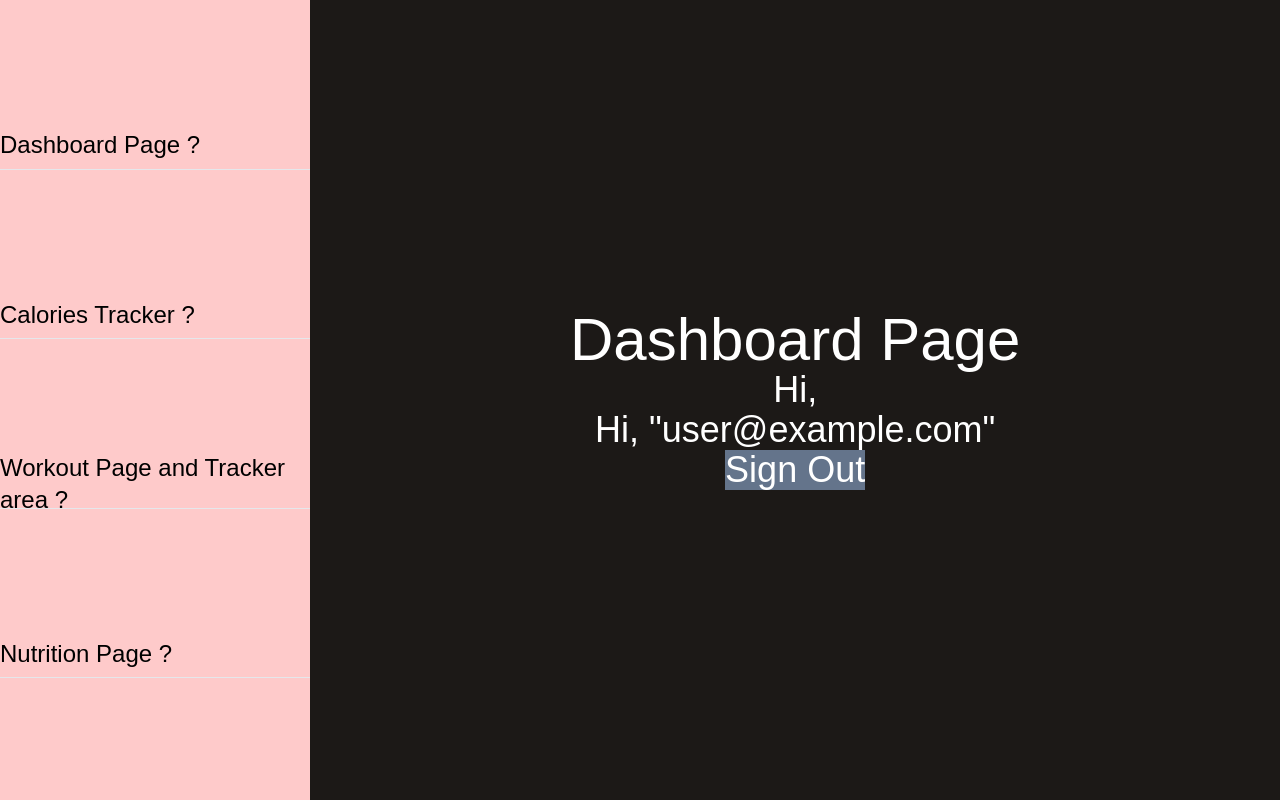
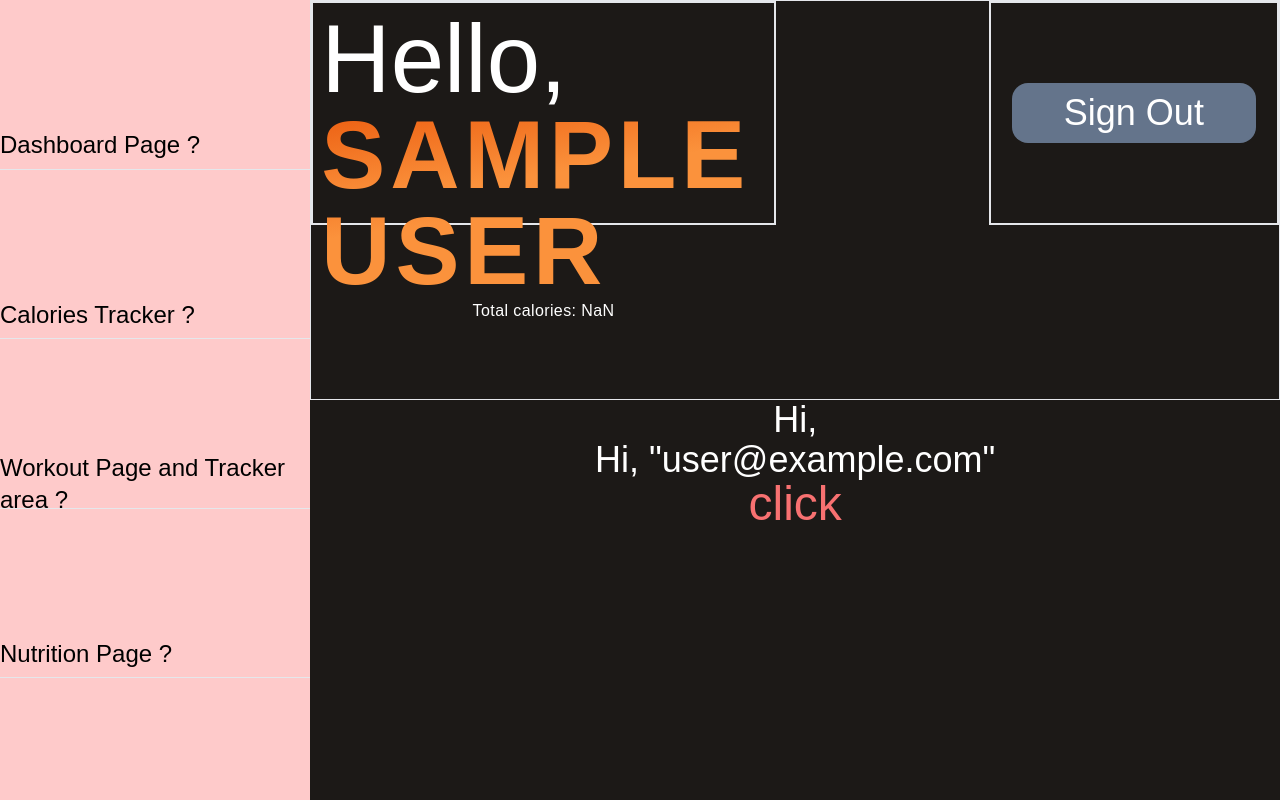
Before and after one commit to ajv55/health, a Next.js app: page /dashboard in a window 1280 px wide. Built offline with nearby package versions, Linux system fonts and the light colour scheme; no server answers; sample sign-in values are in the browser's storage; a web font is replaced by a local one.

Commit message:
update the api route to register in

```diff
--- a/app/(site)/reg/page.tsx
+++ b/app/(site)/reg/page.tsx
@@ -4,14 +4,13 @@ import axios from "axios";
 import {toast} from "react-hot-toast";
 import { useRouter } from "next/navigation";
 import BottomTilt from "@/app/components/bottomTilt";
-import {motion} from 'framer-motion'
-import { IoIosInformationCircleOutline } from "react-icons/io";
 import WeightInput from "@/app/components/input";
 import HeightInput from "@/app/components/heightInput";
+import {useSession} from 'next-auth/react'
+
 
 export default function Page() {
-
-    const [isTrue, setIsTrue] = useState<boolean>(false)
+    const { data: session, status} = useSession()
 
     const ref = useRef<HTMLFormElement>(null);
     const router = useRouter();
@@ -26,15 +25,15 @@ export default function Page() {
         gender: ''
 })
 
+
     const handleSubmit = async (e: any) => {
         e.preventDefault();
         ref.current?.reset()
-        console.log('this is where i need to fetch the route handler to register someone to the monogdb database')
+        console.log('this is where i should be calling this function only after someone has succesfully logged in, this function will calculate there calories and update it on the database')
         axios.post('/api/register', data).then(() => toast.success('User has been registered successfully!!!!')).then(() => router.push('/login')).catch(() => toast.error('something went wrong!!'))
 
     }
-
-    console.log(data.gender)
+    console.log(data)
 
   return (
     <div style={{backgroundImage: 'linear-gradient(to left, rgba(0,0,0,0.3), rgba(0,0,0,0.3)), url("/registerpage.jpg")'}} className='w-full relative  h-screen bg-cover bg-center flex flex-col justify-center items-center gap-16'>
@@ -58,7 +57,8 @@ export default function Page() {
 
            <div className=" w-[15%] h-[75px] flex flex-col justify-center gap-2 items-start">
                <label className="text-white text-xl font-bold tracking-wider" htmlFor="gender">Gender</label>
-               <select value={data.gender} onChange={(e) => setData({...data, gender: e.target.value})} className="w-full px-2.5 py-2 rounded-2xl outline-none text-xl" name="" id="gender">
+               <select  value={data.gender} onChange={(e) => setData({...data, gender: e.target.value})} className="w-full px-2.5 py-2 rounded-2xl outline-none text-xl" name="" id="gender">
+                   <option disabled value="">Choose an gender</option>
                     <option value="Male">Male</option>
                     <option value="Female">Female</option>
                 </select>
--- a/app/api/register/route.ts
+++ b/app/api/register/route.ts
@@ -2,21 +2,17 @@ import bcrypt from 'bcrypt';
 import prisma from '@/app/libs/prismadb';
 import { NextRequest, NextResponse } from 'next/server';
 
-type calories = {
-    age: string,
-    weight: string,
-    height: string
-}
 
 
 export async function POST(req: NextRequest) {
     const body =  await req.json();
-    const {name, email, password, age, weightInKg, heightInInches} = body;
+    const {name, email, password, age, weightInKg, heightInInches, gender} = body;
 
-    console.log(name, email, password);
+    console.log(name, email, password, gender);
 
 
-    if(!name || !email || !password || !age || !weightInKg || !heightInInches) {
+
+    if(!name || !email || !password || !age || !weightInKg || !heightInInches || !gender) {
         return new NextResponse('Missing Fields', {status: 400})
     }
 
@@ -26,15 +22,14 @@ export async function POST(req: NextRequest) {
         }
     });
 
+
     if (exist) {
         throw new Error('Email already exists')
     }
 
-    const calculateCalories = ({age, height, weight}: calories) => {
+    const hashedPassword = await bcrypt.hash(password, 10);
 
-    }
 
-    const hashedPassword = await bcrypt.hash(password, 10);
 
     const user = await prisma.user.create({
         data: {
@@ -43,10 +38,13 @@ export async function POST(req: NextRequest) {
             hashedPassword,
             age,
             weightInKg,
-            heightInInches
+            heightInInches,
+            gender,
 
         }
     });
 
+
+
     return NextResponse.json(user)
 }
--- /dev/null
+++ b/app/api/updateCal/route.ts
@@ -0,0 +1,45 @@
+import prisma from "@/app/libs/prismadb";
+import { NextRequest, NextResponse } from "next/server";
+
+
+export async function POST(req: NextRequest) {
+    const body = await req.json();
+    const { email } = body;
+
+
+    const exist = await prisma.user.findUnique({
+        where: {
+            email: email
+        }
+    })
+
+    if (exist?.gender === 'Male') {
+        const calories = 88.362 + (4.799 * Number(exist.heightInInches)) + (13.397 * Number(exist.weightInKg)) - (5.677 * Number(exist.age))
+        await prisma.user.update({
+            where: {
+                email: email
+            },
+            data: {
+                calories: calories.toString()
+            }
+        })
+    }
+
+    if (exist?.gender === 'Female') {
+        const calories = 655 + (4.35 * Number(exist.weightInKg)) + (4.7 * Number(exist.heightInInches)) - (4.7 * Number(exist.age));
+        await prisma.user.update({
+            where: {
+                email: email
+            },
+            data: {
+                calories: calories.toString()
+            }
+        })
+    }
+
+
+
+
+    return NextResponse.json(exist)
+
+}
--- a/app/api/user/route.ts
+++ /dev/null
@@ -1,35 +0,0 @@
-import prisma from "@/app/libs/prismadb";
-import Email from "next-auth/providers/email";
-import { NextRequest, NextResponse } from "next/server";
-
-
-export async function POST(req: NextRequest) {
-    const body = await req.json();
-    const {email} = body
-
-    const exist = await prisma.user.findUnique({
-        where: {
-            email: email
-        }
-    })
-
-    if(!exist) {
-        return new Error('something went wrong, email not existing')
-    }
-
-    const updateUser = await prisma.user.update({
-        where: {
-            email: email
-        },
-        data: {
-            age: '32',
-            weightInKg: '95',
-            heightInInches: '68',
-            calories: '2300'
-        }
-    })
-
-
-    return NextResponse.json(updateUser)
-
-}
--- a/app/components/user.tsx
+++ b/app/components/user.tsx
@@ -19,14 +19,11 @@ export default function User() {
   });
     const {data: session} = useSession();
 
-    useEffect(() => {
-      fetch('/api/data').then((res) => res.json()).then((res) => setCurrentUser(res.user)).catch(() => toast.error('no session found!'));
-    } , [])
 
 
   return (
     <div>
-        {currentUser?.email} {currentUser?.name}
+        {session?.user.email} {session?.user.name}
     </div>
   )
 }
--- a/app/dashboard/page.tsx
+++ b/app/dashboard/page.tsx
@@ -5,8 +5,13 @@ import {useSession} from 'next-auth/react'
 import { useRouter } from 'next/navigation';
 
 import {toast} from 'react-hot-toast';
+import prisma from '../libs/prismadb';
+import axios from 'axios';
+import { json } from 'stream/consumers';
 
 export default  function Page() {
+
+  const [name, setName] = useState('');
   const {data: session, status} = useSession();
   const router = useRouter();
 
@@ -23,15 +28,31 @@ export default  function Page() {
   }
 
 
+  const update = async () => {
+    const res = await fetch('/api/updateCal', {method: 'POST', headers: {'Content-Type':'application/json'}, body: JSON.stringify({email: session?.user.email})});
+    const data = await res.json();
+    console.log(data);
+  }
+
+
 
 
 
   return (
-    <div className='bg-stone-900 w-full h-screen flex flex-col justify-center items-center'>
-        <h1 className='text-6xl text-white'>Dashboard Page</h1>
+    <div className='bg-stone-900 w-full h-screen flex flex-col justify-start items-center'>
+      <div className='border w-full h-[25rem] flex justify-between items-start '>
+        <div className='border-2 flex flex-col justify-start items-center w-[48%] h-[14rem] p-2'>
+        <h1 className='text-8xl text-white'>Hello, <span className='font-extrabold bg-gradient-to-br from-orange-600 via-orange-400 to-orange-400 bg-clip-text text-transparent tracking-wider'>{session?.user.name.toUpperCase()}</span></h1>
+        <h6 className='text-md font-light tracking-wide text-white'>Total calories: {Math.round(Number(session?.user.calories))}</h6>
+        </div>
+        <div className='border-2 flex justify-center items-center w-[30%] h-[14rem]'>
+           <Link href='/signOut'  className='text-4xl rounded-2xl text-white bg-slate-500 px-2.5 py-2.5 w-[85%] text-center'>Sign Out</Link>
+        </div>
+      </div>
         <h3 className='text-4xl text-white'>Hi, {JSON.stringify(session?.user?.weight)}</h3>
         <h3 className='text-4xl text-white'>Hi, {JSON.stringify(session?.user?.email)}</h3>
-        <Link href='/signOut'  className='text-4xl text-white bg-slate-500'>Sign Out</Link>
+        <button className='text-5xl text-red-400' onClick={update}>click</button>
+
 
     </div>
   )
```
